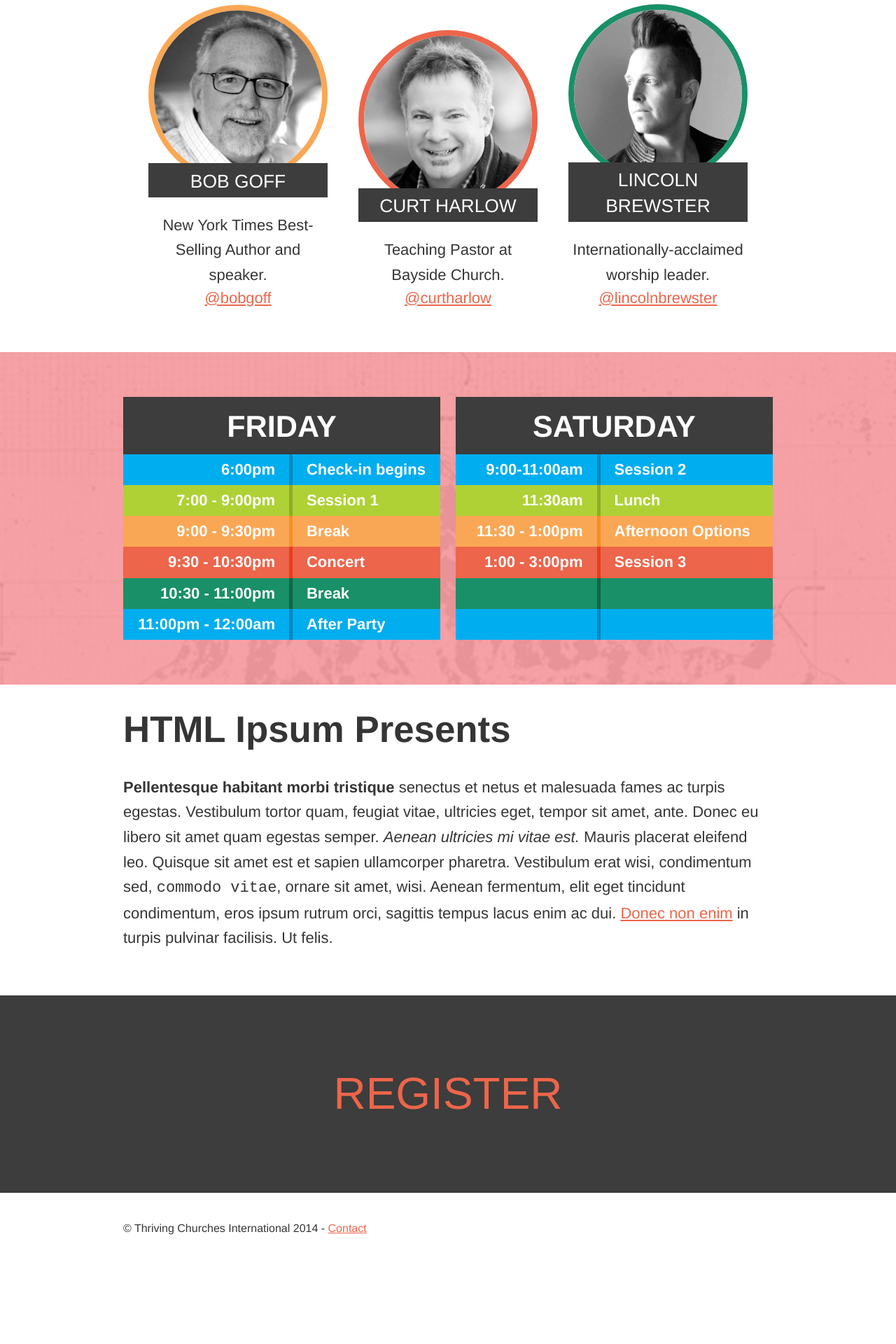
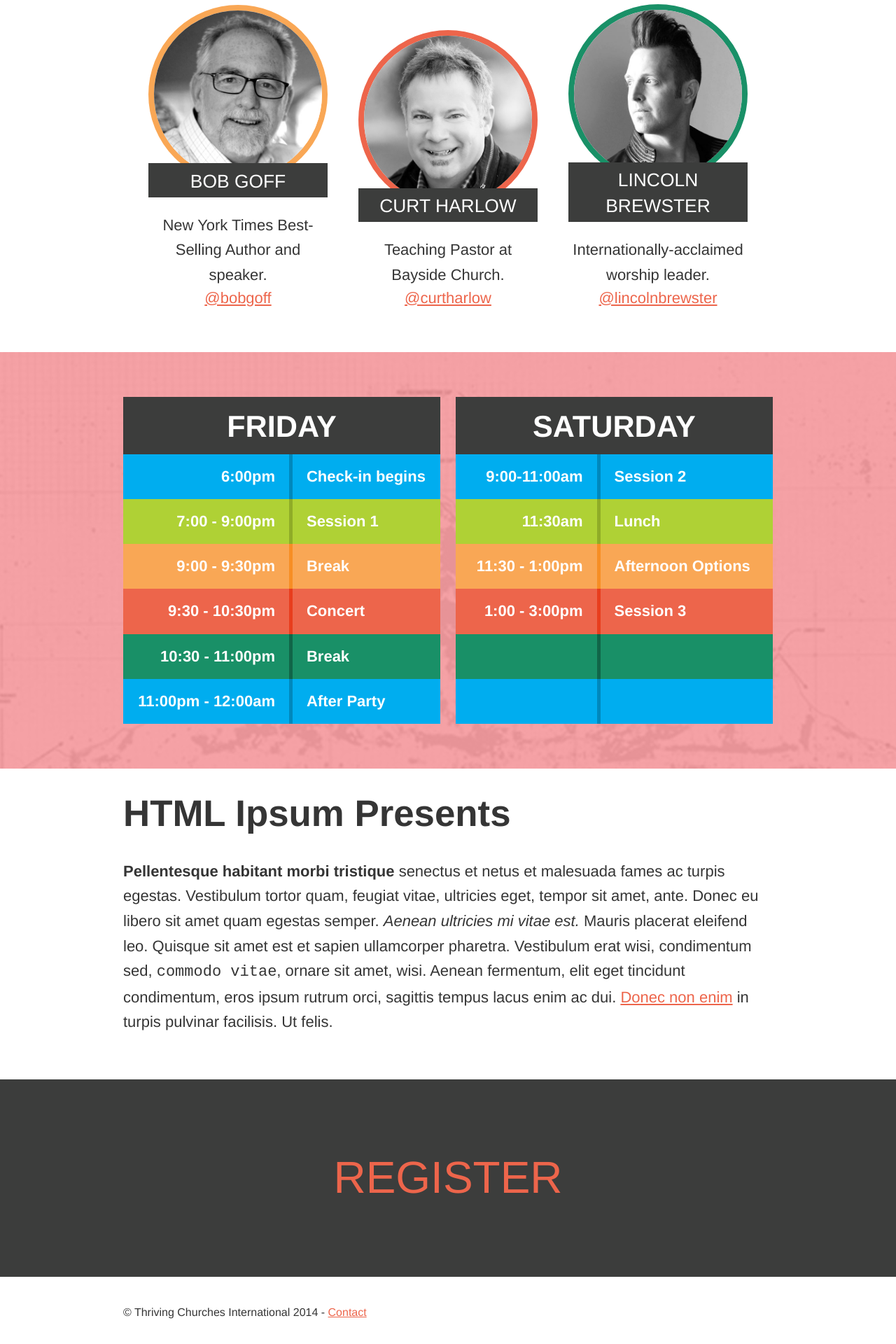
Before and after one commit to bamboocreative/thriveunleashed, a Jekyll site: the page built from index.html, in a window 1280 px wide. Shown: the part 1086-3006 px from the top of the page at 70% size. Built offline with Jekyll 4.4.1, drawn with Linux system fonts in a browser that asks for light colours; before the commit the page ends 2886 px from its top, so only the background shows below that.

Commit message:
Updates sass

```diff
--- a/index.html
+++ b/index.html
@@ -124,7 +124,6 @@
 
 	<p><strong>Pellentesque habitant morbi tristique</strong> senectus et netus et malesuada fames ac turpis egestas. Vestibulum tortor quam, feugiat vitae, ultricies eget, tempor sit amet, ante. Donec eu libero sit amet quam egestas semper. <em>Aenean ultricies mi vitae est.</em> Mauris placerat eleifend leo. Quisque sit amet est et sapien ullamcorper pharetra. Vestibulum erat wisi, condimentum sed, <code>commodo vitae</code>, ornare sit amet, wisi. Aenean fermentum, elit eget tincidunt condimentum, eros ipsum rutrum orci, sagittis tempus lacus enim ac dui. <a href="#">Donec non enim</a> in turpis pulvinar facilisis. Ut felis.</p>
 
-
 </div>
 
 <a class="footer-register" href="https://www.eventbrite.com/e/thrive-unleashed-a-conference-for-students-and-leaders-tickets-13226702423">
--- a/scss/_components.scss
+++ b/scss/_components.scss
@@ -136,7 +136,7 @@
 		}
 
 		td{
-			padding: 10px 20px;
+			padding: 20px 20px;
 
 
 			&:first-child{
--- a/scss/_header.scss
+++ b/scss/_header.scss
@@ -20,7 +20,7 @@
 		}
 
 		@include media(max-width 415px){
-			font-size: 3em;
+			font-size: 3.5em;
 			margin-bottom: 10px;
 		}
 
@@ -47,7 +47,7 @@
 		text-transform: uppercase;
 
 		@include media(max-width 415px){
-			font-size: 1.3em;
+			// font-size: 1.3em;
 		}
 
 	}
```
